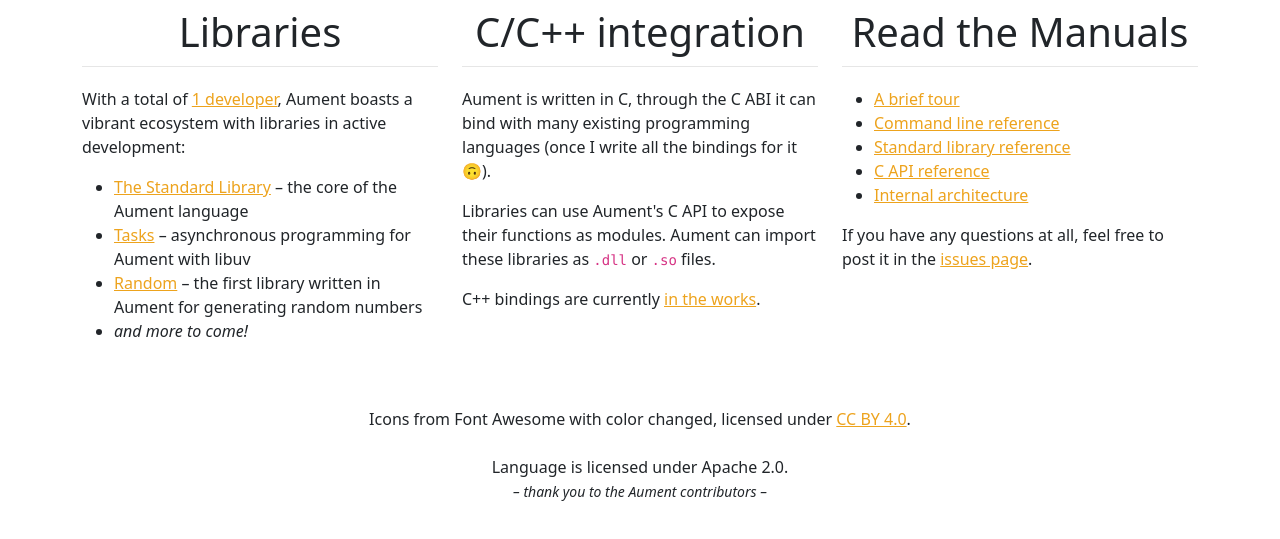
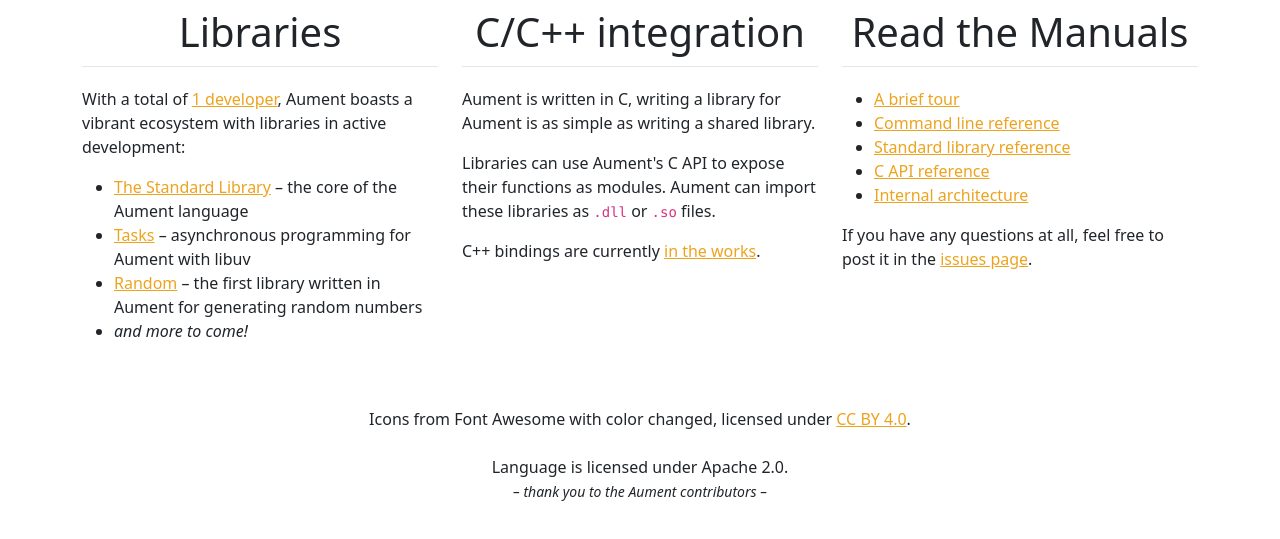
Before and after one commit to aument-lang/aument-lang.github.io, a website: page index.html in a window 1280 px wide. Shown: the part 1850-2389 px from the top of the page. Drawn offline with Linux system fonts and the light colour scheme.

Commit message:
Update index.html

```diff
--- a/index.html
+++ b/index.html
@@ -165,8 +165,7 @@
       <div class="col-4">
         <img src="./img/cuttlefish-brands.svg" alt="C logo">
         <h1>C/C++ integration</h1>
-        <p>Aument is written in C, through the C ABI it can bind with many existing programming languages (once I write
-          all the bindings for it 🙃).</p>
+        <p>Aument is written in C, writing a library for Aument is as simple as writing a shared library.</p>
         <p>Libraries can use Aument's C API to expose their functions as modules. Aument can import these libraries as
           <code>.dll</code> or <code>.so</code> files.
         </p>
```
